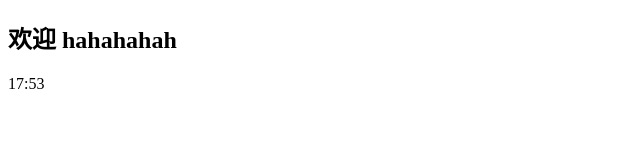
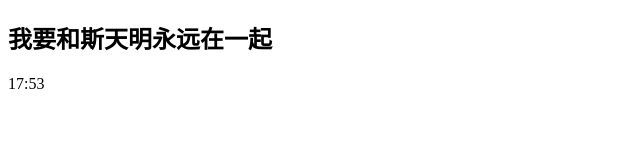
Before and after one commit to sitianming/home, a plain HTML site: page public/index.html in a window 1280 px wide. Shown: the whole page, without its empty margins (0-640 px from the left). Drawn offline with Linux system fonts and the light colour scheme.

Commit message:
tiantian

```diff
--- a/public/index.html
+++ b/public/index.html
@@ -7,7 +7,7 @@
         <title>欢迎</title>
     </head>
     <body>
-        <h2>欢迎 hahahahah</h2>
+        <h2>我要和斯天明永远在一起</h2>
         <p>17:53</p>
     </body>
 </html>
```
